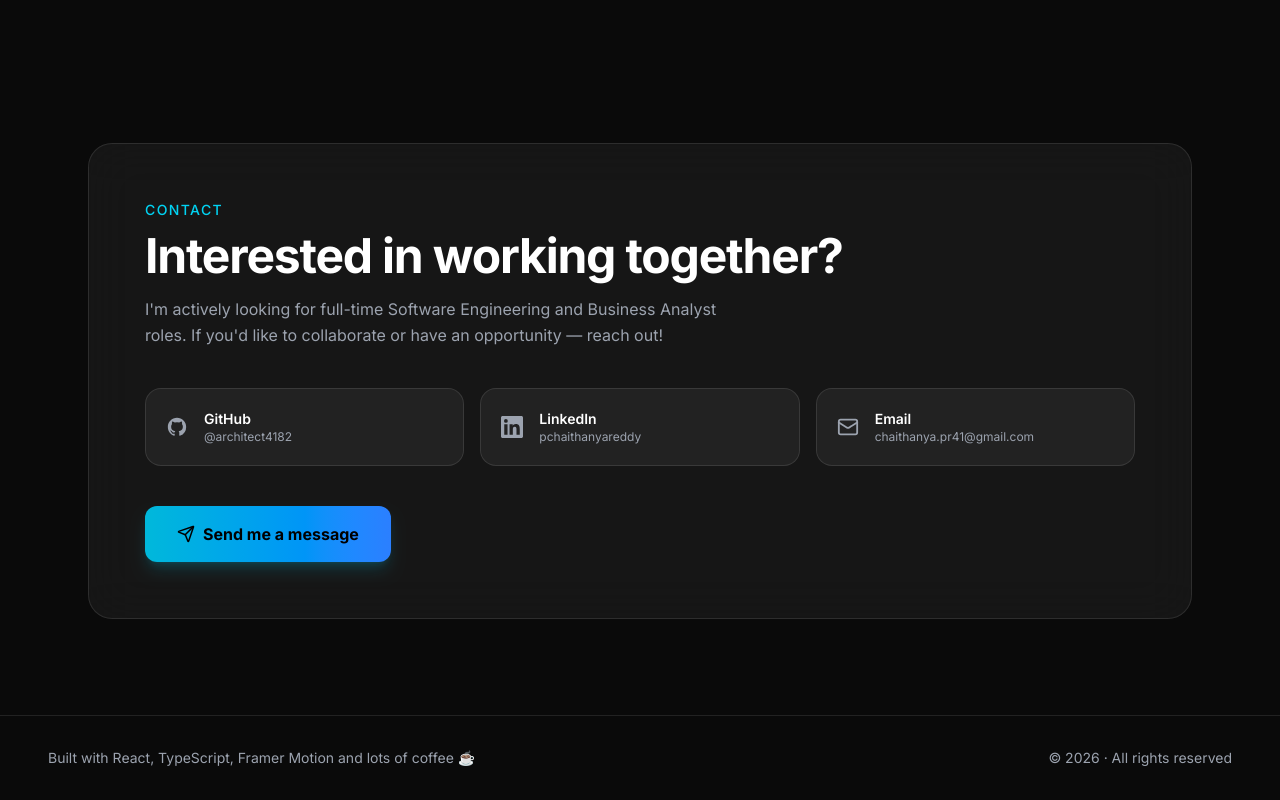
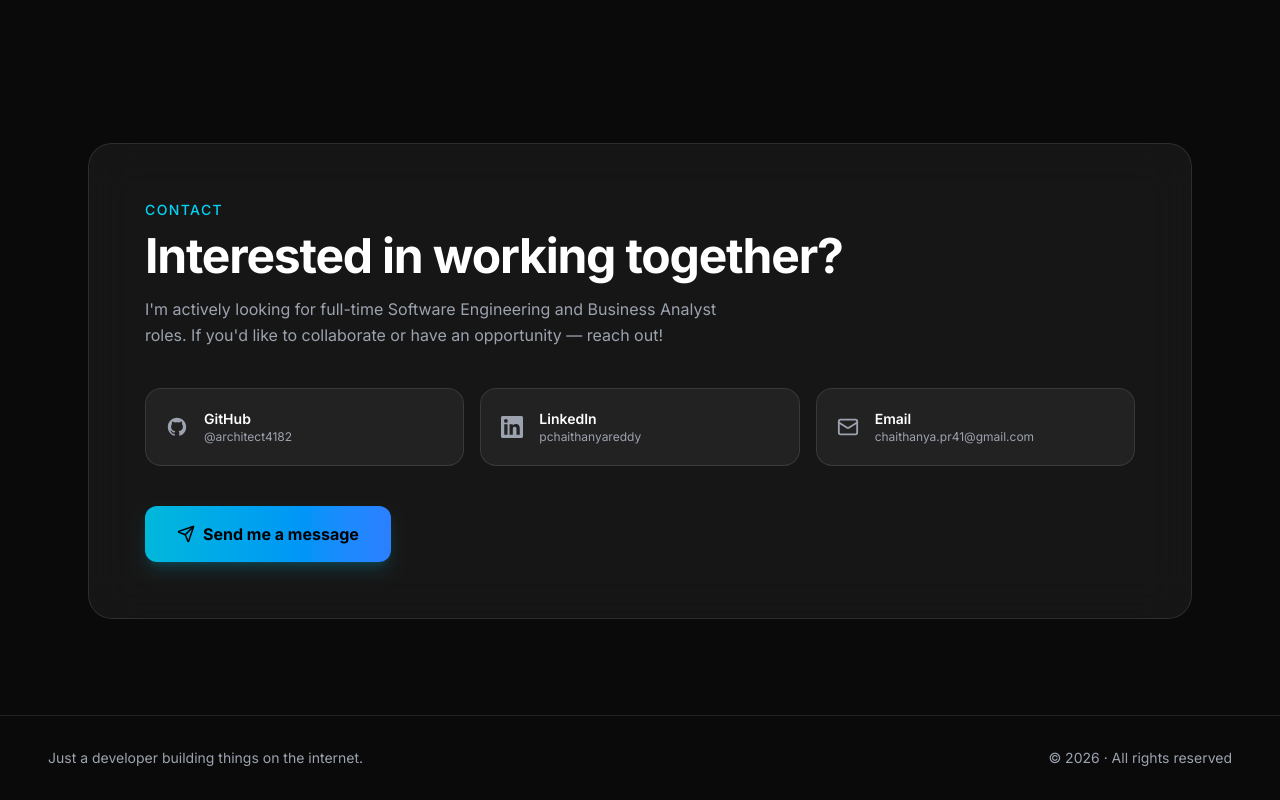
Before and after one commit to architect4182/Chaithanya_Portfolio, a React (Vite) app: page / in a window 1280 px wide. Shown: the part 6231-7031 px from the top of the page. Built offline with nearby package versions, Linux system fonts and the light colour scheme.

Commit message:
feat: initialize Hero, Navbar, and Footer components with Framer Motion animations

```diff
--- a/src/components/Footer.tsx
+++ b/src/components/Footer.tsx
@@ -3,7 +3,7 @@ export default function Footer() {
     <footer className="border-t border-subtle py-8 px-6 lg:px-12 w-full pb-32 lg:pb-8 relative z-10">
       <div className="w-full flex flex-col lg:flex-row items-center justify-between gap-4 text-content-secondary text-sm">
         <span className="text-center lg:text-left">
-          Built with React, TypeScript, Framer Motion and lots of coffee ☕
+          Just a developer building things on the internet.
         </span>
         <span className="text-center lg:text-right">© {new Date().getFullYear()} · All rights reserved</span>
       </div>
--- a/src/components/Hero.tsx
+++ b/src/components/Hero.tsx
@@ -31,7 +31,7 @@ export default function Hero() {
   const [isHovered, setIsHovered] = useState(false);
   const mouseX = useMotionValue(0);
   const mouseY = useMotionValue(0);
-  const shouldReduceMotion = useReducedMotion();
+  const shouldReduceMotion = !!useReducedMotion();
 
   // Premium smooth spring physics for the spotlight
   const springX = useSpring(mouseX, { stiffness: 40, damping: 15 });
--- a/src/components/Navbar.tsx
+++ b/src/components/Navbar.tsx
@@ -12,7 +12,6 @@ export default function Navbar() {
     return true;
   });
 
-  const [scrolled, setScrolled] = useState(false);
   const [mobileOpen, setMobileOpen] = useState(false);
 
   useEffect(() => {
```
